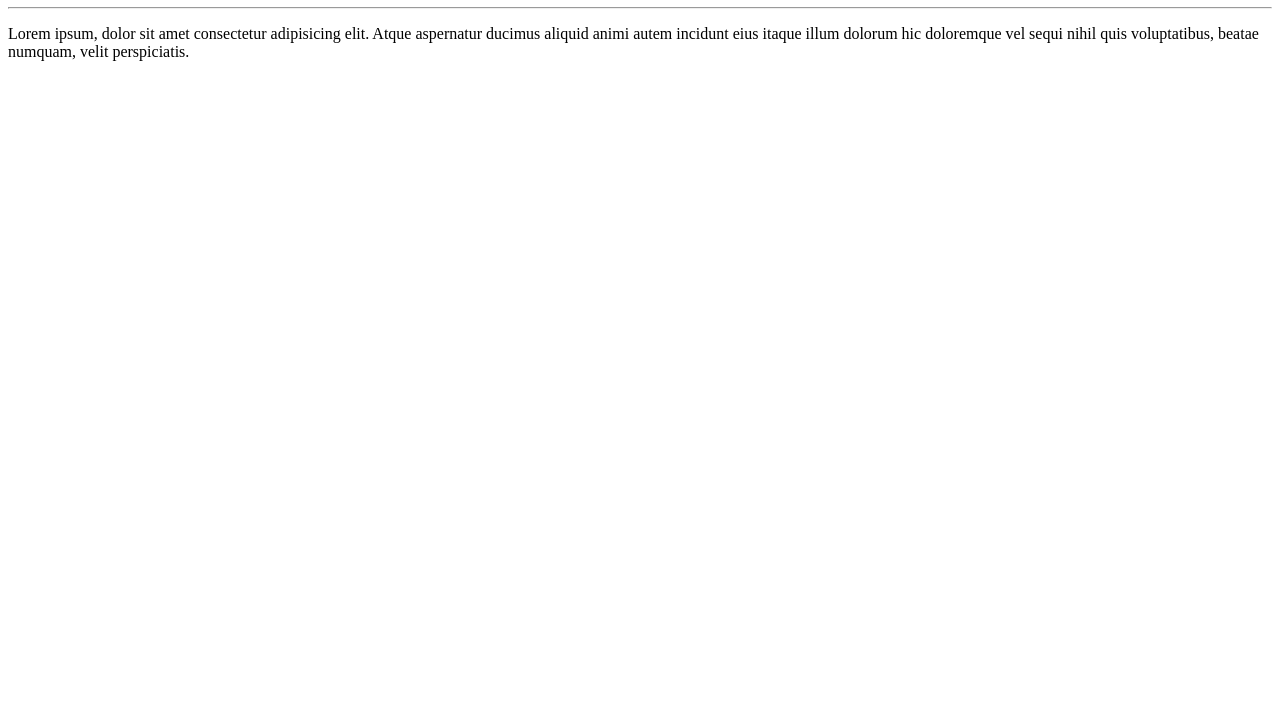
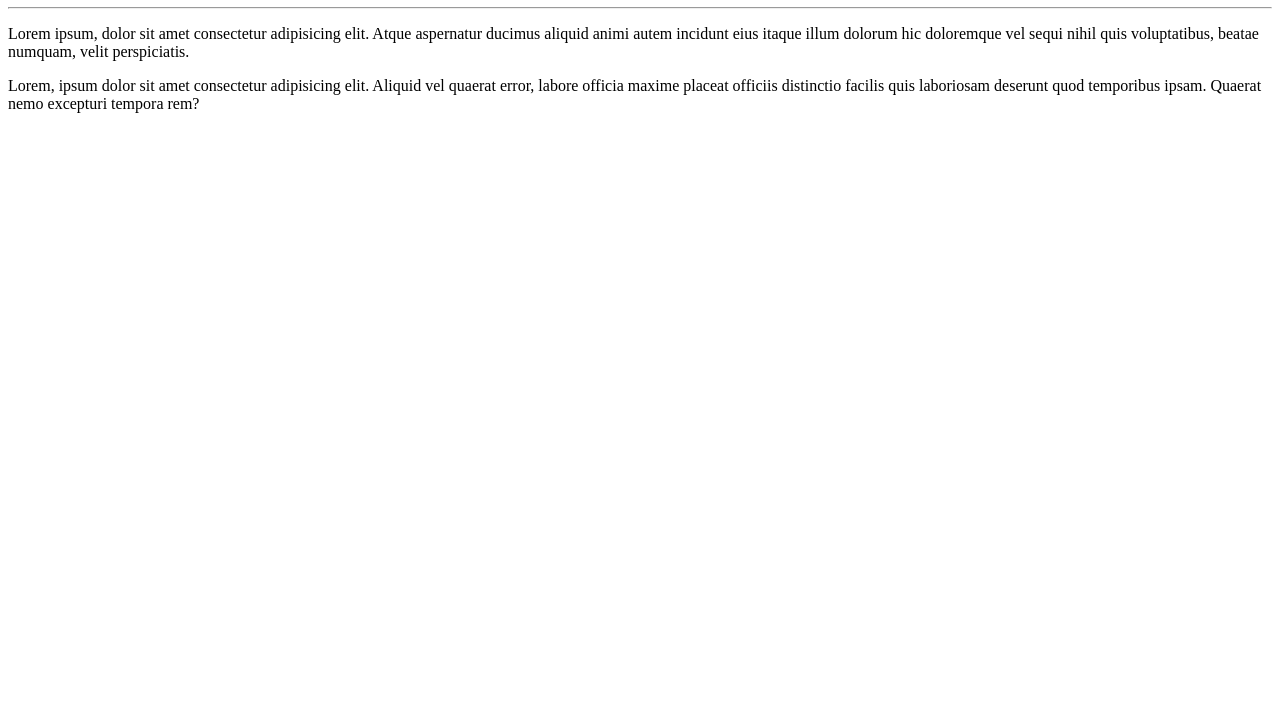
Before and after one commit to alansousacarvalho/Ola-Mundo, a plain HTML site: page site-exemplo/index.html in a window 1280 px wide. Shown: the part 73-800 px from the top of the page. Drawn offline with Linux system fonts and the light colour scheme.

Commit message:
Adicionei um parágrafo

```diff
--- a/site-exemplo/index.html
+++ b/site-exemplo/index.html
@@ -12,6 +12,7 @@
   <h1>Olá, Mundo!</h1>
   <hr>
   <p>Lorem ipsum, dolor sit amet consectetur adipisicing elit. Atque aspernatur ducimus aliquid animi autem incidunt eius itaque illum dolorum hic doloremque vel sequi nihil quis voluptatibus, beatae numquam, velit perspiciatis.</p>
+  <p>Lorem, ipsum dolor sit amet consectetur adipisicing elit. Aliquid vel quaerat error, labore officia maxime placeat officiis distinctio facilis quis laboriosam deserunt quod temporibus ipsam. Quaerat nemo excepturi tempora rem?</p>
 </body>
 
 </html>
```
